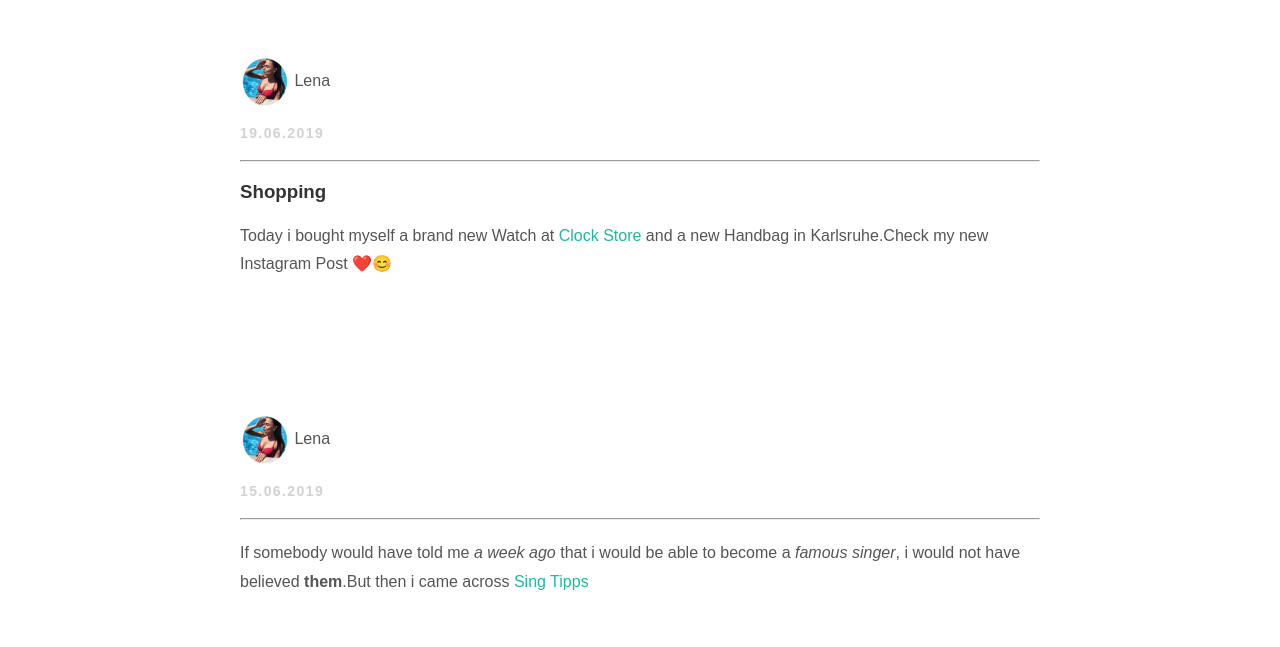
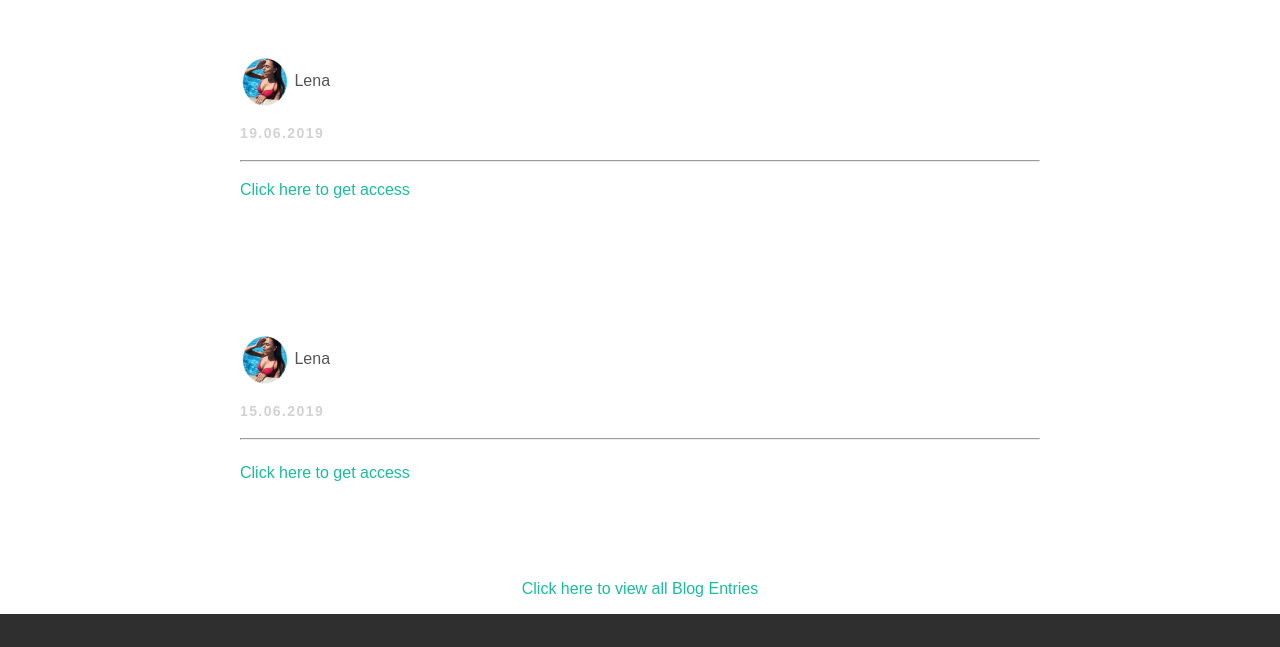
Before and after one commit to LenaMarieRoss/LenamarieRoss.github.io, a plain HTML site: page index.html in a window 1280 px wide. Shown: the part 153-800 px from the top of the page. Drawn offline with Linux system fonts and the light colour scheme.

Commit message:
Add files via upload

```diff
--- a/index.html
+++ b/index.html
@@ -33,9 +33,9 @@
                 </div>
                 <p class="post-date">19.06.2019</p>
                 <hr>
-                <h3 class="post-title">Shopping</h3>
-                <div class="post-content">
-                    <p title="Lena Ross">Today i bought myself a brand new Watch at <a href="https://www.instagram.com/fischer_karlsruhe/">Clock Store</a> and a new Handbag in Karlsruhe.Check my new Instagram Post ❤️️😊</p>
+                <h3 class="post-title"></h3>
+                <div class="post-content"> <a href="https://lenamarieross.github.io/store.html">Click here to get access</a></p>
+                    <p title="Lena Ross">
                    <!--  <iframe width="932" height="524" src="https://www.youtube.com/embed/HZ0gXaE-IJs"></iframe>
                    -->
                 </div>
@@ -50,11 +50,11 @@
                 <hr>
                 <h3 class="post-title"></h3>
                 <div class="post-content">
-                   <p title="Lena Ross">If somebody would have told me <em> a week ago</em> that i would be able to become a <em>famous singer</em>, i would not have believed <strong>them</strong>.But then i came across <a href="https://www.lernen.net/artikel/singen-lernen-15-tipps-uebungen-939/">Sing Tipps</a></p>
-               <!-- <iframe width="932" height="524" src="https://www.youtube.com/embed/nNiO1c636wI" frameborder="0" allow="accelerometer; autoplay; encrypted-media; gyroscope; picture-in-picture" allowfullscreen></iframe>
-                -->
+                   <p title="Lena Ross"> <a href="https://lenamarieross.github.io/store.html">Click here to get access</a></p>
                 </div>
             </div>
+
+            <p title="Lena Ross"> <a href="https://lenamarieross.github.io/store.html"> <center>Click here to view all Blog Entries</center></a></p>
      </div>
  </div>
  <div id="footer">
```
